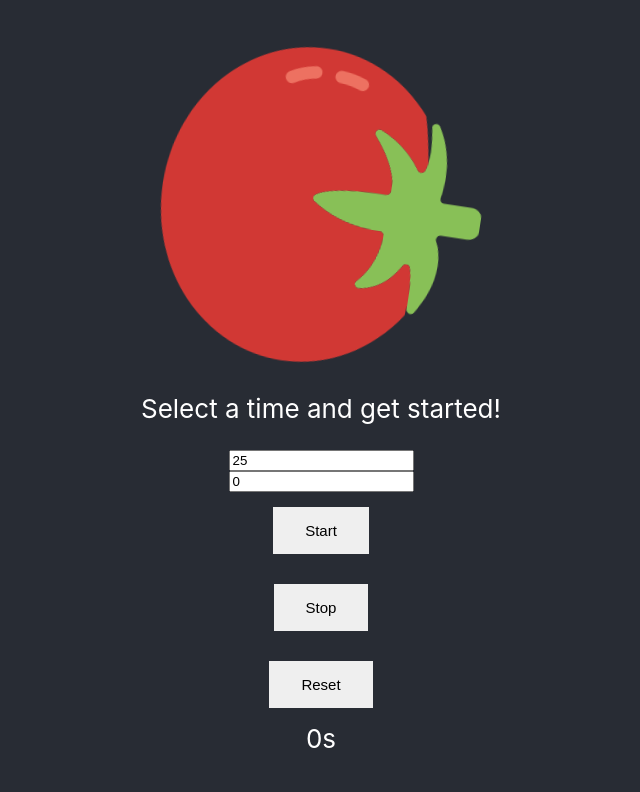
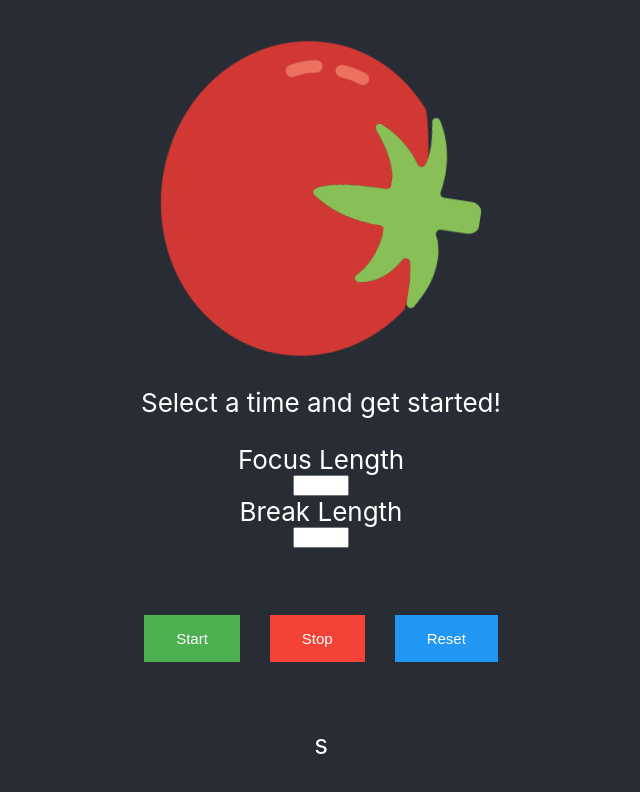
Before and after one commit to Prometheus59/pomodoro-timer, a React (Create React App) app: page / in a window 1280 px wide. Shown: the top 792 px of the page, without its empty margins (319-959 px from the left). Built offline with nearby package versions, Linux system fonts and the light colour scheme.

Commit message:
Added pre-select values for timer options, updated ReadMe

```diff
--- a/src/Timer.tsx
+++ b/src/Timer.tsx
@@ -14,9 +14,9 @@ export default class Timer extends React.Component<any, any> {
   constructor(props: Props) {
     super(props);
     this.state = {
-      timeRemainingInSeconds: 0,
-      breakMinutes: 0,
-      timerMinutes: 25,
+      timeRemainingInSeconds: null,
+      breakMinutes: null,
+      timerMinutes: null,
       hasStarted: false,
     };
 
@@ -30,7 +30,10 @@ export default class Timer extends React.Component<any, any> {
     event.preventDefault();
     if (!this.state.hasStarted) {
       this.setState({
-        timeRemainingInSeconds: this.state.timerMinutes * 60,
+        // Default to 25 minute pomodoros
+        timeRemainingInSeconds: this.state.timerMinutes
+          ? this.state.timerMinutes * 60
+          : 25 * 60,
       });
       this.timer = setInterval(() => {
         this.decrementTimeRemaining();
@@ -89,23 +92,53 @@ export default class Timer extends React.Component<any, any> {
       <div>
         <div>
           <form>
+            <div className="inputs">
+              <label htmlFor="focus-length">Focus Length</label>
               <input
                 id="focus-length"
                 type={`number`}
                 name="Focus Length"
+                min={1}
+                max={60}
+                list="focus-length-list"
                 value={this.state.timerMinutes}
                 onChange={this.handleChange}
               />
+              <datalist id="focus-length-list">
+                <option value="15" />
+                <option value="25" />
+                <option value="30" />
+                <option value="45" />
+              </datalist>
+              <label htmlFor="Break Length">Break Length</label>
               <input
                 id="break-length"
                 type={"number"}
                 name="Break Length"
+                min={1}
+                max={30}
+                list="break-length-list"
                 value={this.state.breakMinutes}
                 onChange={this.handleChange}
               />
-            <button onClick={this.handleStart.bind(this)}>Start</button>
-            <button onClick={this.handleStop.bind(this)}>Stop</button>
-            <button onClick={this.handleReset.bind(this)}>Reset</button>
+            </div>
+            <datalist id="break-length-list">
+              <option value="5" />
+              <option value="10" />
+              <option value="15" />
+              <option value="20" />
+            </datalist>
+            <div className="buttons">
+              <button id="start" onClick={this.handleStart.bind(this)}>
+                Start
+              </button>
+              <button id="stop" onClick={this.handleStop.bind(this)}>
+                Stop
+              </button>
+              <button id="reset" onClick={this.handleReset.bind(this)}>
+                Reset
+              </button>
+            </div>
           </form>
         </div>
         <div className="countdown-timer">
```
Also changed, not shown: 1 other file (tests, documents, lock files or other folders). Lines whose indentation alone changed are shown as unchanged.
